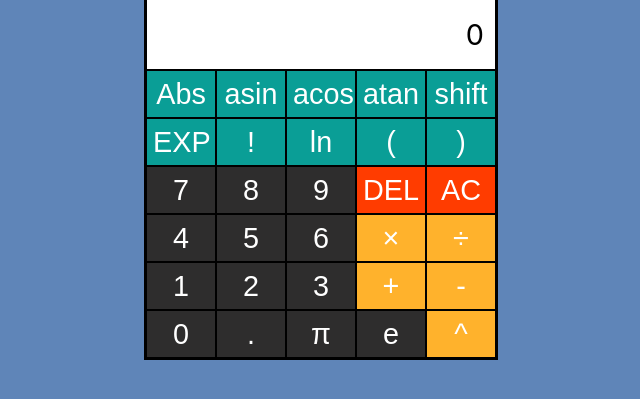
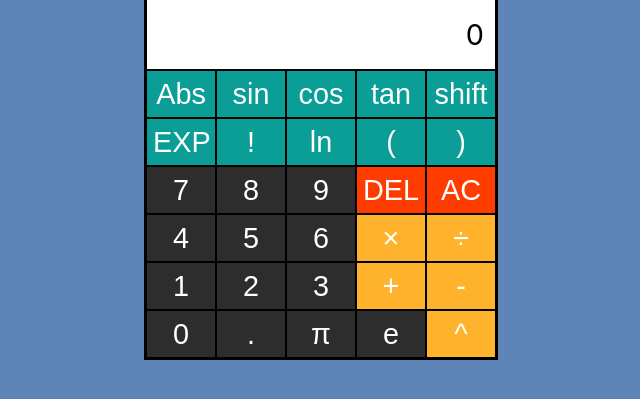
Before and after one commit to dingdong-22/calculator, a React (Create React App) app: page / in a window 1280 px wide. Shown: the part 287-686 px from the top of the page, without its empty margins (319-959 px from the left). Built offline with nearby package versions, Linux system fonts and the light colour scheme.

Commit message:
update: trig buttons change initial setting

```diff
--- a/src/Buttons.jsx
+++ b/src/Buttons.jsx
@@ -29,7 +29,7 @@ function Buttons(props) {
       <button className="other" onClick={() => addChar("Abs")}>
         Abs
       </button>
-      {shift ? (
+      {!shift ? (
         <button className="trig" onClick={() => addChar("sin")}>
           sin
         </button>
@@ -38,7 +38,7 @@ function Buttons(props) {
           asin
         </button>
       )}
-      {shift ? (
+      {!shift ? (
         <button className="trig" onClick={() => addChar("cos")}>
           cos
         </button>
@@ -47,7 +47,7 @@ function Buttons(props) {
           acos
         </button>
       )}
-      {shift ? (
+      {!shift ? (
         <button className="trig" onClick={() => addChar("tan")}>
           tan
         </button>
```
